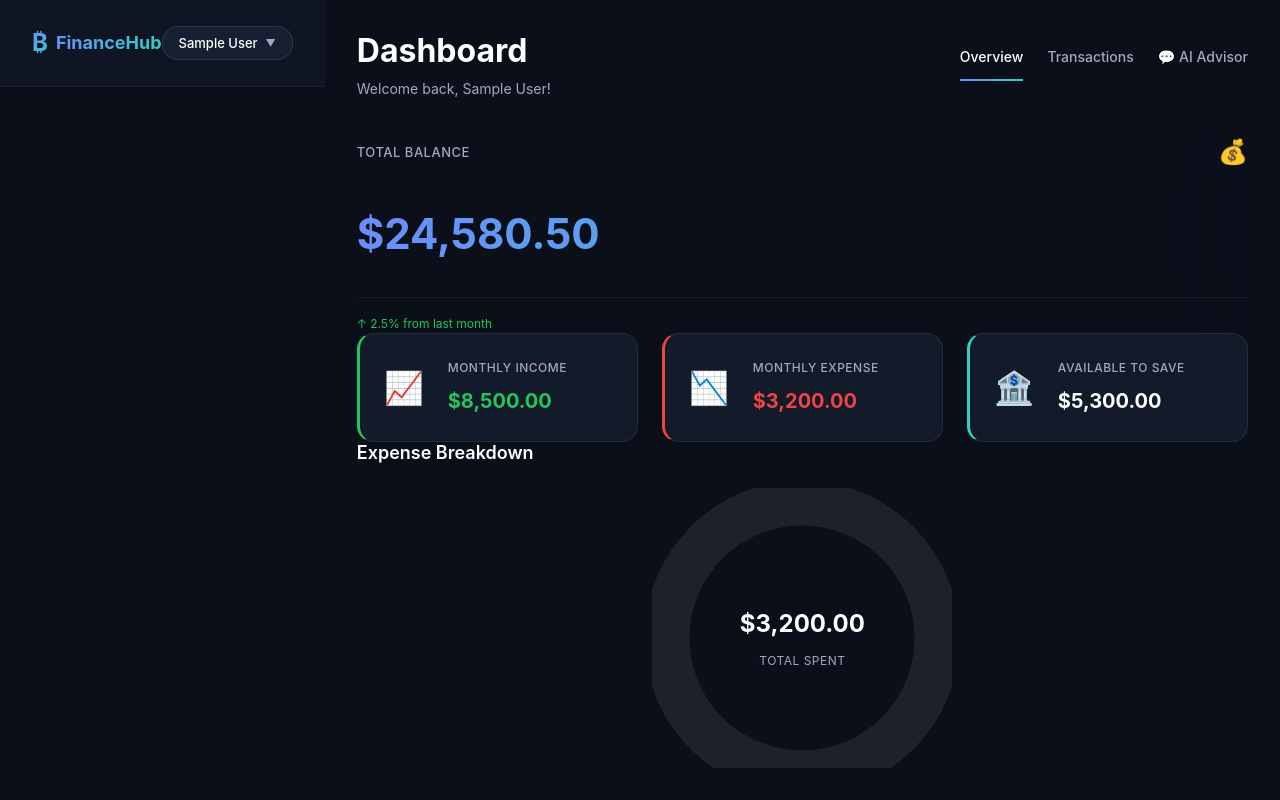
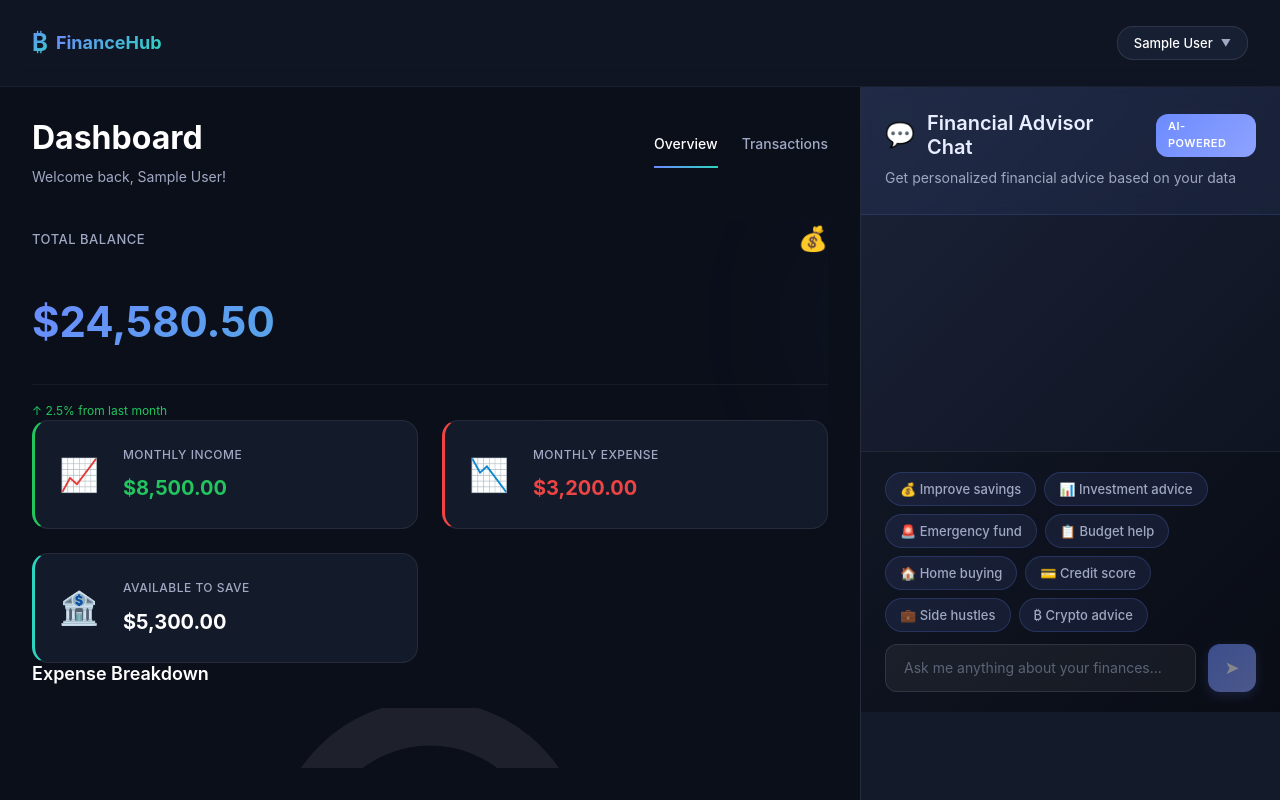
Before and after one commit to Shagun24/SpruceAssist, an Angular app: page /dashboard in a window 1280 px wide. Built offline with nearby package versions, Linux system fonts and the light colour scheme; sample sign-in values are in the browser's storage.

Commit message:
Refactor chat tab component and dashboard layout for improved user experience

```diff
--- a/src/app/pages/dashboard/components/chat-tab/chat-tab.component.html
+++ b/src/app/pages/dashboard/components/chat-tab/chat-tab.component.html
@@ -8,7 +8,7 @@
     <p class="subtitle">Get personalized financial advice based on your data</p>
   </div>
 
-  <div class="chat-messages">
+  <div class="chat-messages" #chatMessages>
     <div
       *ngFor="let message of messages"
       class="message"
--- a/src/app/pages/dashboard/components/chat-tab/chat-tab.component.scss
+++ b/src/app/pages/dashboard/components/chat-tab/chat-tab.component.scss
@@ -1,12 +1,9 @@
 .chat-container {
   display: flex;
   flex-direction: column;
-  height: 100%; // Changed from fixed height to fill parent
-  min-height: 600px; // Minimum height
+  height: 100%;
   background: linear-gradient(135deg, #1B2338 0%, #0B0F1A 100%);
-  border-radius: 16px;
   overflow: hidden;
-  box-shadow: 0 8px 32px rgba(0, 0, 0, 0.3);
 }
 
 .chat-header {
@@ -53,10 +50,12 @@
 .chat-messages {
   flex: 1;
   overflow-y: auto;
+  overflow-x: hidden;
   padding: 24px;
   display: flex;
   flex-direction: column;
   gap: 16px;
+  scroll-behavior: smooth;
 
   &::-webkit-scrollbar {
     width: 6px;
--- a/src/app/pages/dashboard/components/chat-tab/chat-tab.component.ts
+++ b/src/app/pages/dashboard/components/chat-tab/chat-tab.component.ts
@@ -1,4 +1,4 @@
-import { Component, OnInit } from '@angular/core';
+import { Component, OnInit, ViewChild, ElementRef, AfterViewChecked } from '@angular/core';
 import { CommonModule } from '@angular/common';
 import { FormsModule } from '@angular/forms';
 import { FinanceService, DashboardData } from '../../../../services/finance.service';
@@ -17,11 +17,13 @@ export interface ChatMessage {
   templateUrl: './chat-tab.component.html',
   styleUrls: ['./chat-tab.component.scss'],
 })
-export class ChatTabComponent implements OnInit {
+export class ChatTabComponent implements OnInit, AfterViewChecked {
+  @ViewChild('chatMessages') private chatMessagesContainer!: ElementRef;
   messages: ChatMessage[] = [];
   userInput: string = '';
   isLoading: boolean = false;
   dashboardData: DashboardData | null = null;
+  private shouldScrollToBottom = false;
 
   constructor(private financeService: FinanceService) {}
 
@@ -38,6 +40,25 @@ export class ChatTabComponent implements OnInit {
       'Hello! I\'m your AI financial advisor. I can help you with budgeting, savings, investments, and financial planning based on your current financial data. How can I assist you today?',
       'assistant'
     );
+  }
+
+  ngAfterViewChecked(): void {
+    if (this.shouldScrollToBottom) {
+      this.scrollToBottom();
+    }
+  }
+
+  private scrollToBottom(): void {
+    try {
+      if (this.chatMessagesContainer) {
+        const element = this.chatMessagesContainer.nativeElement;
+        element.scrollTop = element.scrollHeight;
+      }
+      this.shouldScrollToBottom = false;
+    } catch (err) {
+      console.error('Error scrolling to bottom:', err);
+      this.shouldScrollToBottom = false;
+    }
   }
 
   sendMessage(): void {
@@ -65,6 +86,7 @@ export class ChatTabComponent implements OnInit {
       sender,
       timestamp: new Date(),
     });
+    this.shouldScrollToBottom = true;
   }
 
   private generateFinancialAdvice(userMessage: string): string {
--- a/src/app/pages/dashboard/dashboard.component.html
+++ b/src/app/pages/dashboard/dashboard.component.html
@@ -4,6 +4,8 @@
     (logout)="logout()"
   ></app-header>
 
+  <div class="dashboard-main">
+    <!-- Main Content Area on the left -->
     <div class="dashboard-content">
       <div class="dashboard-header">
         <div class="header-info">
@@ -28,21 +30,18 @@
             Transactions
             <span class="tab-underline"></span>
           </button>
-        <button
-          class="tab-button"
-          [class.active]="activeTab === 'chat'"
-          (click)="setActiveTab('chat')"
-        >
-          💬 AI Advisor
-          <span class="tab-underline"></span>
-        </button>
         </div>
       </div>
 
       <div class="tab-content">
         <app-overview-tab *ngIf="activeTab === 'overview'"></app-overview-tab>
         <app-transactions-tab *ngIf="activeTab === 'transactions'"></app-transactions-tab>
-      <app-chat-tab *ngIf="activeTab === 'chat'"></app-chat-tab>
+      </div>
+    </div>
+
+    <!-- AI Chat Sidebar on the right -->
+    <div class="chat-sidebar">
+      <app-chat-tab></app-chat-tab>
     </div>
   </div>
 </div>
--- a/src/app/pages/dashboard/dashboard.component.scss
+++ b/src/app/pages/dashboard/dashboard.component.scss
@@ -2,8 +2,35 @@
 
 .dashboard-container {
   display: flex;
+  flex-direction: column;
   height: 100vh;
   background-color: $color-bg-app;
+}
+
+.dashboard-main {
+  display: flex;
+  flex: 1;
+  overflow: hidden;
+}
+
+.chat-sidebar {
+  width: 420px;
+  min-width: 380px;
+  max-width: 500px;
+  background-color: $color-bg-surface;
+  border-left: 1px solid rgba($color-text-primary, 0.08);
+  display: flex;
+  flex-direction: column;
+  overflow: hidden;
+
+  @media (max-width: 1024px) {
+    width: 360px;
+    min-width: 320px;
+  }
+
+  @media (max-width: 768px) {
+    display: none;
+  }
 }
 
 .dashboard-content {
--- a/src/app/pages/dashboard/dashboard.component.ts
+++ b/src/app/pages/dashboard/dashboard.component.ts
@@ -16,7 +16,7 @@ import { ChatTabComponent } from './components/chat-tab/chat-tab.component';
 })
 export class DashboardComponent implements OnInit {
   currentUser: User | null = null;
-  activeTab: 'overview' | 'transactions' | 'chat' = 'overview';
+  activeTab: 'overview' | 'transactions' = 'overview';
 
   constructor(private authService: AuthService, private router: Router) {}
 
@@ -29,7 +29,7 @@ export class DashboardComponent implements OnInit {
     });
   }
 
-  setActiveTab(tab: 'overview' | 'transactions' | 'chat'): void {
+  setActiveTab(tab: 'overview' | 'transactions'): void {
     this.activeTab = tab;
   }
 
```
Lines whose indentation alone changed are shown as unchanged.
